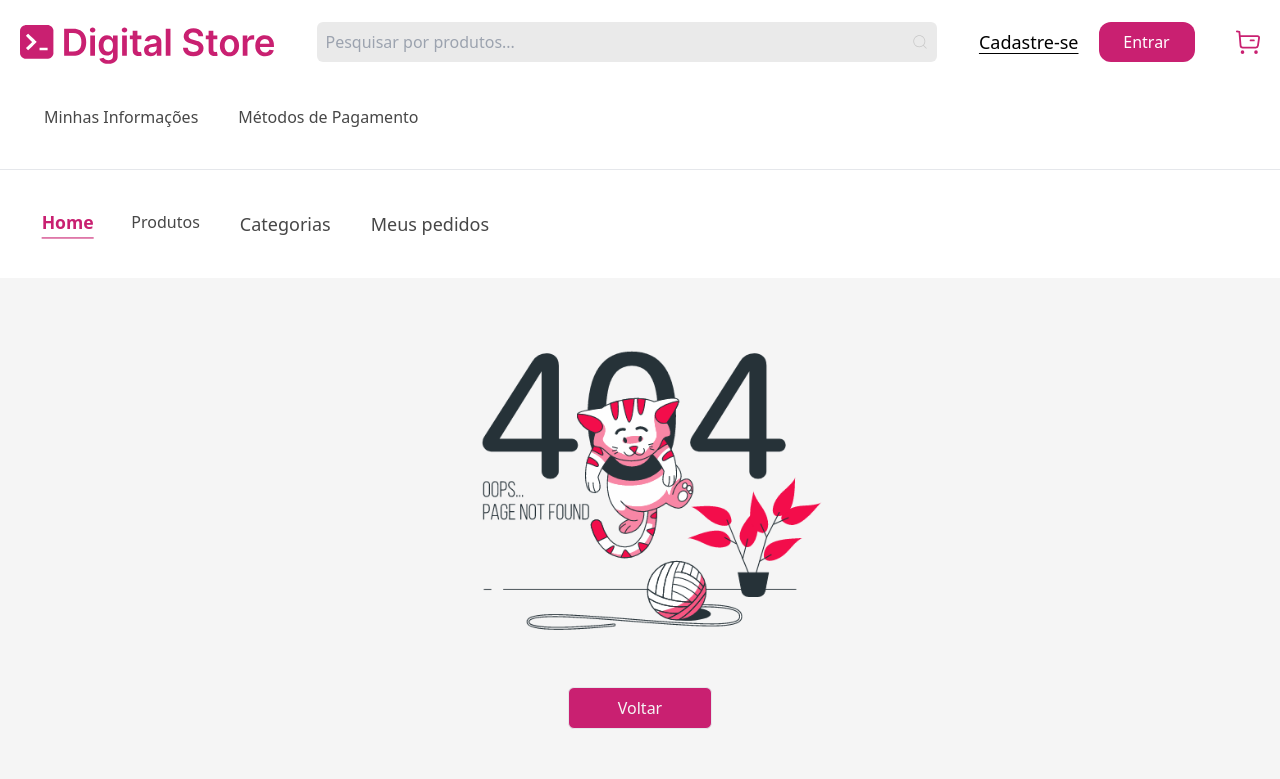
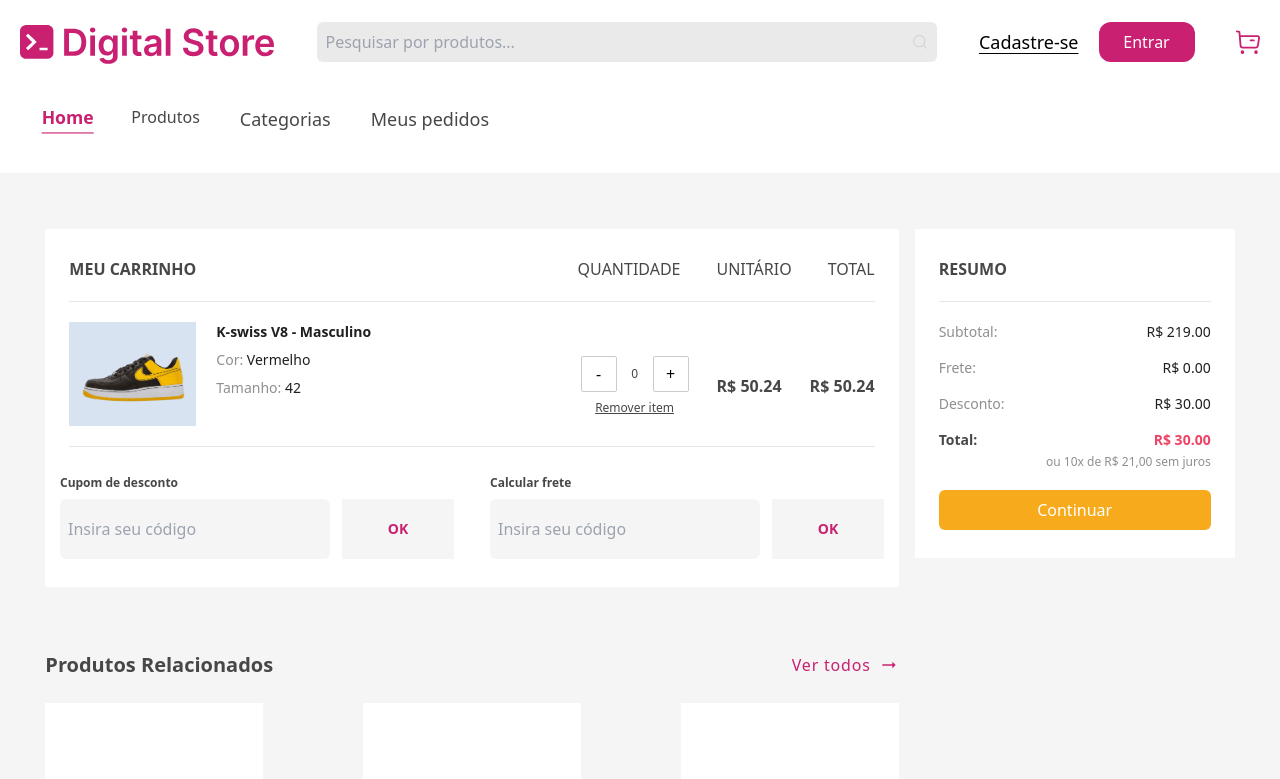
Before and after one commit to letticiamoura/ecommerce-front, a React (Vite) app: page /ecommerce-front/cart in a window 1280 px wide. Shown: the top 779 px of the page. Built offline with nearby package versions, Linux system fonts and the light colour scheme.

Commit message:
feat: Criação da página do carrinho

```diff
--- a/src/App.tsx
+++ b/src/App.tsx
@@ -7,6 +7,7 @@ import HomePage from "./pages/HomePage";
 import ProductPage from "./pages/ProductPage";
 import ProductViewPage from "./pages/ProductViewPage";
 import OrderPage from "./pages/OrderPage";
+import CartPage from './pages/CartPage';
 
 export default function App() {
 
@@ -18,6 +19,7 @@ export default function App() {
           <Route path="*" element={ <ErrorPage />} />
           <Route path="ecommerce-front/login" element={ <Login />} />
           <Route path="ecommerce-front/myproducts" element={ <OrderPage />} />
+          <Route path="ecommerce-front/cart" element={ <CartPage />} />
           <Route path="ecommerce-front/product" element={ <ProductViewPage />} />
           <Route path="ecommerce-front/product/*" element={ <ProductViewPage />} />
           <Route path="ecommerce-front/register" element={ < Register /> } />
--- /dev/null
+++ b/src/components/CartCard.tsx
@@ -0,0 +1,78 @@
+import React, { useState } from 'react';
+import nikeG from "../assets/products/nike-yellow.png";
+
+interface CartCardProps {
+    image: string;
+    title: string;
+    color: string;
+    size: string;
+    quantity: number;
+    price: number;
+    total: number;
+}
+
+const testProduct: CartCardProps[] = [
+    {
+        image: nikeG,
+        title: "K-swiss V8 - Masculino",
+        color: "Vermelho",
+        size: "42",
+        quantity: 1,
+        price: 50.24,
+        total: 50.24
+    }
+];
+
+export default function CartCard() {
+    const [count, setCount] = useState<number>(0);
+
+    const decreaseItem = () => setCount(prevCount => Math.max(prevCount - 1, 0));
+    const increaseItem = () => setCount(prevCount => prevCount + 1);
+    const handleInputChange = (e: React.ChangeEvent<HTMLInputElement>) => {
+        const newValue = parseInt(e.target.value, 10);
+        setCount(isNaN(newValue) ? 0 : newValue);
+    };
+    return(
+        <div>
+            {testProduct.map((product, index) => (
+            <React.Fragment key={index}>
+                <hr className='my-5 bg-light-gray-2'></hr>
+                <div className="flex flex-col lg:flex-row items-center justify-between">
+                    <div className="flex">
+                        <img className="h-[104px] w-[127px] mr-5 box-border object-contain bg-light-blue" src={product.image} alt={product.title} />
+                        <span>
+                            <h1 className="text-sm font-bold text-dark-gray">{product.title}</h1>
+                            <p className="py-2 text-sm font-medium text-light-gray">Cor: <span className="text-dark-gray">{product.color}</span></p>
+                            <p className="text-sm font-medium text-light-gray">Tamanho: <span className="text-dark-gray">{product.size}</span></p>
+                        </span>
+                    </div>
+                    <div className="flex flex-col lg:flex-row items-center gap-7 mt-6">
+                        <div className="flex flex-col items-center ">
+                            <h1 className="block lg:hidden font-medium font-sm self-start pb-3 text-dark-gray-2">QUANTIDADE</h1>
+                            <div className="flex items-center pb-2">
+                                <button className="h-9 w-[85px] lg:w-9 border border-light-gray-2 rounded-sm" onClick={decreaseItem}>-</button>
+                                <input
+                                    type="text"
+                                    value={count}
+                                    onChange={handleInputChange}
+                                    className="h-9 w-[85px] lg:w-9 text-center text-dark-gray-2 text-xs"
+                                />
+                                <button className="h-9 w-[85px] lg:w-9 border border-light-gray-2 rounded-sm" onClick={increaseItem}>+</button>
+                            </div>
+                            <button className='text-xs text-dark-gray-2 underline' onClick={decreaseItem}>Remover item</button>
+                        </div>
+                        <span className="flex justify-between w-full">
+                            <h1 className="block lg:hidden font-medium font-sm text-dark-gray-2">UNITÁRIO</h1>
+                            <p className="text-dark-gray-2 text-base font-bold">R$ {product.price}</p>
+                        </span>
+                        <span className="flex justify-between w-full">
+                            <h1 className="block lg:hidden font-medium font-sm text-dark-gray-2">TOTAL</h1>
+                            <p className="text-dark-gray-2 text-base font-bold">R$ {product.total}</p>
+                        </span>
+                    </div>
+                </div>
+            </React.Fragment>
+            ))}
+        </div>
+    );
+};
--- a/src/components/Header.tsx
+++ b/src/components/Header.tsx
@@ -1,5 +1,5 @@
 import { useState } from "react";
-import { useNavigate } from "react-router-dom";
+import { NavLink, useNavigate } from "react-router-dom";
 import { CiSearch } from "react-icons/ci";
 import Nav from "./Nav";
 import Menu from "./Menu";
@@ -76,7 +76,7 @@ export default function Header() {
               </div>
             )}
           </div>
-          <img src={cart} alt="Icon Cart" className="h-auto w-6" />
+          <NavLink to="/ecommerce-front/cart"><img src={cart} alt="Icon Cart" className="h-auto w-6" /></NavLink>
         </div>
       </div>
 
--- a/src/components/Nav.tsx
+++ b/src/components/Nav.tsx
@@ -16,11 +16,11 @@ export default function Nav({className}: IClassStyle) {
         <nav className={className}>
             <div className="pt-5">
                 <p className="text-base font-bold text-dark-gray-2 md:hidden">Olá Francisco</p>
-                <ul className="py-5 px-3 md:px-11 flex flex-col md:flex-row gap-5 md:gap-10 items-start justify-start font-thin">
+                <div className="py-5 px-3 md:hidden md:px-11 flex flex-col md:flex-row gap-5 md:gap-10 items-start justify-start font-thin">
                     <a href="" className={'text-dark-gray-2 text-base hover:scale-105 hover:text-primary transition-colors'}>Minhas Informações</a>
                     <a href="" className={'text-dark-gray-2 text-base hover:scale-105 hover:text-primary transition-colors'}>Métodos de Pagamento</a>
-                </ul>
-                <hr className='my-5 bg-light-gray-2'></hr>
+                </div>
+                <hr className='md:hidden my-5 bg-light-gray-2'></hr>
             </div>
             <ul className="py-5 px-3 md:px-11 flex flex-col md:flex-row gap-5 md:gap-10 items-start justify-start font-thin">
 
--- a/src/components/ProductCard.tsx
+++ b/src/components/ProductCard.tsx
@@ -18,7 +18,7 @@ const ProductCard = ({ category, image, name, price, priceDiscount }: ProductCar
 
     <Link to="product" onClick={handleClick}>
 
-        <div className='w-[39vw] sm:w-[30vw] md:w-[17vw] pt-10'>
+        <div className='w-[39vw] sm:w-[30vw] md:w-[17vw]'>
 
           <div className="h-[30vh] md:h-[35vh] flex justify-center items-center bg-white">
             <img className='h-auto w-[39vw] md:w-[14vw] object-cover pb-6 box-border -rotate-12' src={image} alt={name} />
--- a/src/components/ProductListing.tsx
+++ b/src/components/ProductListing.tsx
@@ -5,6 +5,7 @@
     import nikeB from "../assets/products/nike-green.png";
 
     interface IProductListingProps {
+        className?: string;
         len: number;
     }
 
@@ -22,9 +23,9 @@
         { category: "Tênis", name: "Puma - Masculino", image: nikeB, price: 50.9, priceDiscount: 20 }
     ]
 
-    export default function ProductListing({len}:IProductListingProps) {
+    export default function ProductListing({className, len}:IProductListingProps) {
         return(
-            <div className='flex justify-center box-border flex-wrap md:w-[80vw] m-auto gap-x-6 gap-y-8'>
+            <div className={`flex justify-between box-border flex-wrap gap-x-6 gap-y-8 ${className}`}>
 
             {Array.from({ length: len }).map((_, index) => {
                     const product = products[index % products.length];
--- a/src/components/Section.tsx
+++ b/src/components/Section.tsx
@@ -15,7 +15,7 @@ const Section = ({className, title, titleAlign = 'left', link, children}: ISecti
     return(
         <section className={className}>
              {(title || link) && (
-                <div className={`flex md:px-16 ${titleAlign === 'center' ? 'justify-center' : 'justify-between'} pb-2`}>
+                <div className={`flex  ${titleAlign === 'center' ? 'justify-center' : 'justify-between'} pb-6`}>
                     {title && (
                         <h2 className='flex justify-end font-bold text-dark-gray-2 text-xl'>
                             {title}
@@ -25,7 +25,6 @@ const Section = ({className, title, titleAlign = 'left', link, children}: ISecti
                         <a
                             className='text-md font-medium text-primary tracking-wider hover:text-pink-500 hover:scale-105 transition-colors flex items-center gap-2'
                             href={link.href}
-                            target="_blank"
                             rel="noopener noreferrer"
                         >
                             {link.text}
--- /dev/null
+++ b/src/pages/CartPage.tsx
@@ -0,0 +1,74 @@
+import Layout from "./Layout";
+import CartCard from "../components/CartCard";
+import Section from "../components/Section";
+import ProductListing from "../components/ProductListing";
+
+export default function CartPage() {
+    return(
+        <Layout>
+        <div className="flex flex-col lg:flex-row lg:gap-4 justify-center w-full pt-14">
+            <div className="lg:w-4/6">
+                <div className="px-6 py-7 bg-white">
+                    <div className="flex">
+                        <h1 className="w-full font-bold font-sm text-dark-gray-2">MEU CARRINHO</h1>
+                        <span className="flex w-full justify-end gap-9">
+                            <h1 className="hidden lg:block font-medium font-sm text-dark-gray-2">QUANTIDADE</h1>
+                            <h1 className="hidden lg:block font-medium font-sm text-dark-gray-2">UNITÁRIO</h1>
+                            <h1 className="hidden lg:block font-medium font-sm text-dark-gray-2">TOTAL</h1>
+                        </span>
+                    </div>
+                    <CartCard />
+                    <hr className='hidden lg:block mt-5 bg-light-gray-2'></hr>
+
+                </div>
+                <div className="flex flex-col lg:flex-row justify-center lg:gap-9 lg:pb-7 lg:bg-white">
+                    <div className="mt-3 lg:m-0 p-7 lg:p-0 bg-white">
+                        <h2 className="font-bold text-xs text-dark-gray-2 pb-2">Cupom de desconto</h2>
+                        <div className="flex flex-col lg:flex-row items-center gap-3">
+                            <input
+                            id="pesquisar"
+                            type="text"
+                            placeholder="Insira seu código"
+                            className="w-full lg:w-[270px] h-[60px] p-2 rounded-md bg-light-gray-3 outline-none focus:border-pink-600 focus:ring-pink-600 focus:ring-2"
+                            />
+                            <button className="w-full lg:w-28 h-[60px] bg-light-gray-3 hover:bg-primary text-primary hover:text-white font-bold text-sm">OK</button>
+                        </div>
+                    </div>
+                    <div className="mt-3 lg:m-0 p-7 lg:p-0 bg-white">
+                        <h2 className="font-bold text-xs text-dark-gray-2 pb-2">Calcular frete</h2>
+                        <div className="flex flex-col lg:flex-row items-center gap-3">
+                            <input
+                            id="pesquisar"
+                            type="text"
+                            placeholder="Insira seu código"
+                            className="w-full lg:w-[270px] h-[60px] p-2  rounded-md bg-light-gray-3 outline-none focus:border-pink-600 focus:ring-pink-600 focus:ring-2"
+                            />
+                            <button className="w-full lg:w-28 h-[60px] bg-light-gray-3 hover:bg-primary text-primary hover:text-white font-bold text-sm">OK</button>
+                        </div>
+                    </div>
+                </div>
+                <Section className="hidden lg:block pt-16 pb-32" title="Produtos Relacionados" link={{text:"Ver todos", href:"http://localhost:5173/products"}}>
+                    <ProductListing len={4} />
+                </Section>
+            </div>
+            <div className="lg:w-1/4 h-fit px-6 py-7 mt-3 lg:m-0 bg-white">
+                    <h1 className="w-full font-bold font-sm text-dark-gray-2">RESUMO</h1>
+                    <hr className='my-5 bg-light-gray-2'></hr>
+                    <div className="flex flex-col gap-4">
+                        <p className="flex justify-between text-sm font-medium text-light-gray">Subtotal: <span className="text-dark-gray">R$ 219.00</span></p>
+                        <p className="flex justify-between text-sm font-medium text-light-gray">Frete: <span className="text-dark-gray">R$ 0.00</span></p>
+                        <p className="flex justify-between text-sm font-medium text-light-gray">Desconto: <span className="text-dark-gray">R$ 30.00</span></p>
+                        <p className="flex justify-between text-sm font-bold text-dark-gray-2">Total: <span className="text-error">R$ 30.00</span></p>
+                    </div>
+                    <p className="pt-1 pb-5 text-xs text-light-gray text-end">ou 10x de R$ 21,00 sem juros</p>
+                    <button type="submit" className="hidden lg:block w-full py-2 px-2 bg-warning text-white rounded-md">Continuar</button>
+            </div>
+            <div className="lg:hidden h-fit px-6 py-7 mt-28 bg-white">
+                    <p className="flex justify-between text-sm font-bold text-dark-gray-2">Total: <span className="text-error">R$ 30.00</span></p>
+                    <p className="pt-1 pb-5 text-xs text-light-gray text-end">ou 10x de R$ 21,00 sem juros</p>
+                    <button type="submit" className="block lg:hidden w-full py-2 px-2 bg-warning text-white rounded-md">Continuar</button>
+            </div>
+        </div>
+        </Layout>
+    );
+};
--- a/src/pages/Layout.tsx
+++ b/src/pages/Layout.tsx
@@ -14,7 +14,7 @@ export default function Layout({children}: ILayoutProps) {
 
             <Header />
 
-            <main className="h-auto">
+            <main className="h-auto bg-light-gray-3">
                 {children}
             </main>
 
--- a/src/pages/ProductPage.tsx
+++ b/src/pages/ProductPage.tsx
@@ -54,7 +54,7 @@ export default function ProductPage() {
                         ]} />
                     </div>
 
-                    <ProductListing len={12} />
+                    <ProductListing className="px-5 lg:p-0" len={12} />
                 </div>
 
                 {filter && (
```
